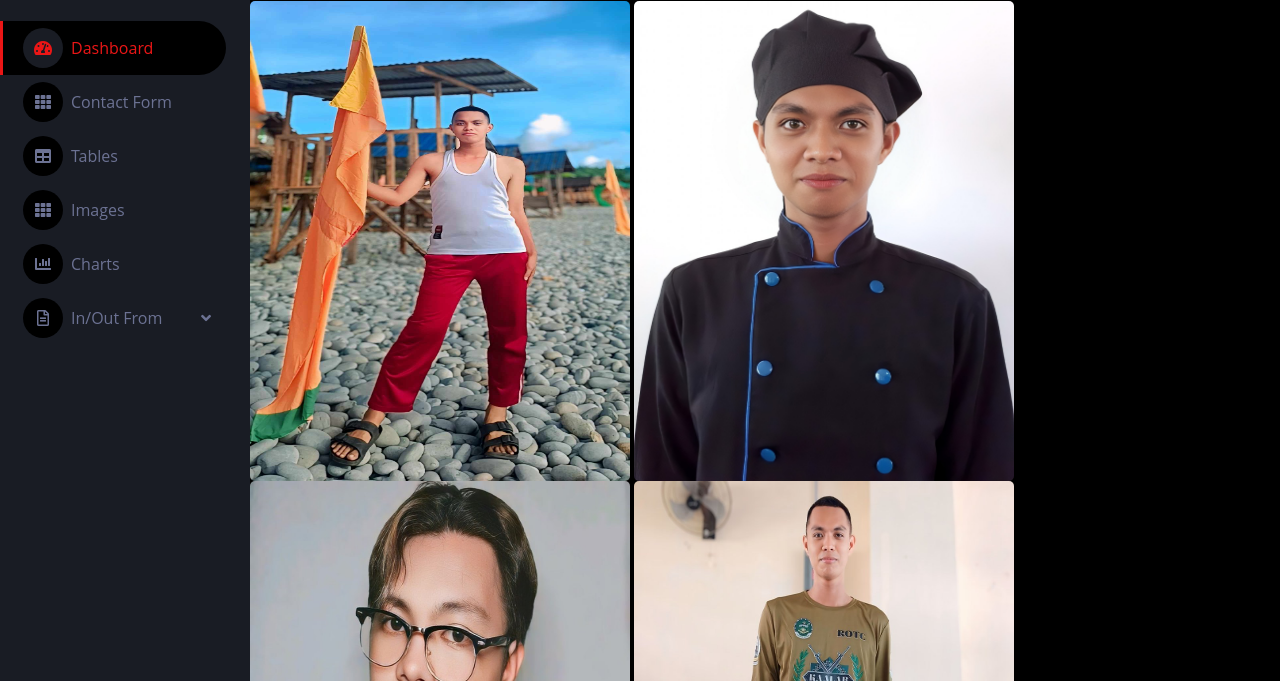
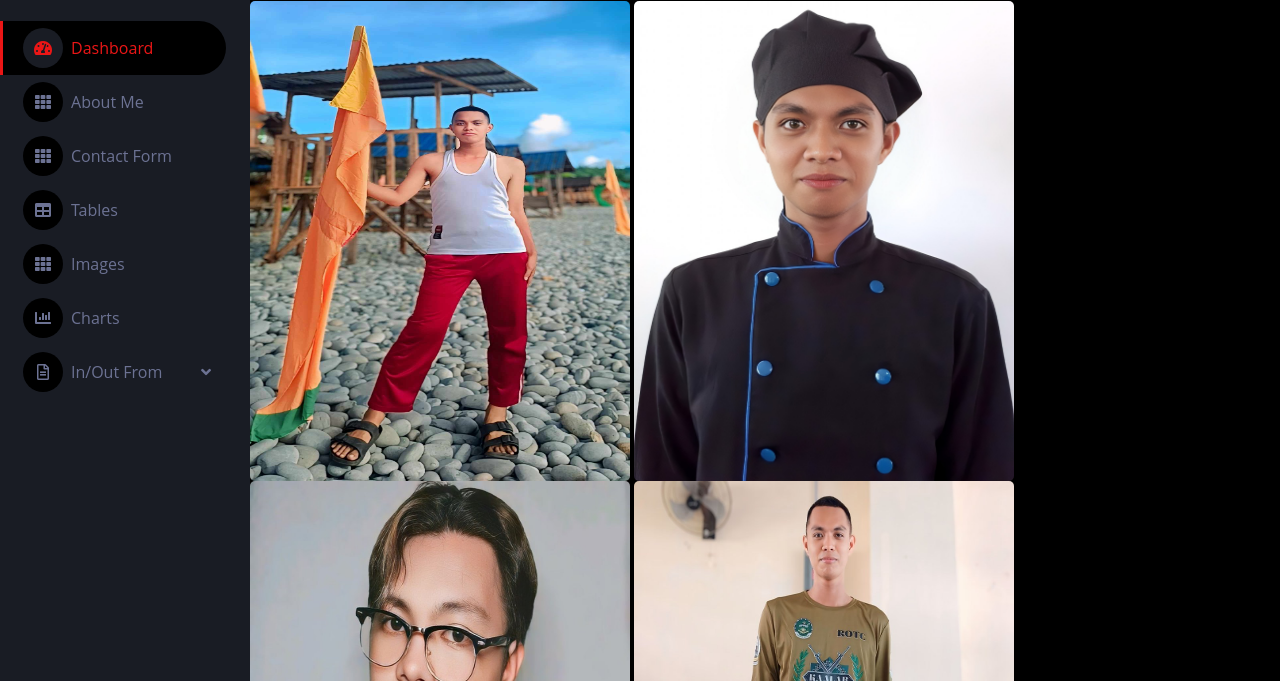
Before and after one commit to junnelmacabuhay/macabuhay, a plain HTML site: page image.html in a window 1280 px wide. Shown: the part 119-800 px from the top of the page. Drawn offline with nearby package versions, Linux system fonts and the light colour scheme.

Commit message:
Update image.html

```diff
--- a/image.html
+++ b/image.html
@@ -46,6 +46,7 @@
 
                 <div class="navbar-nav w-100">
                     <a href="index.html" class="nav-item nav-link active"><i class="fa fa-tachometer-alt me-2"></i>Dashboard</a>
+                    <a href="about me.html" class="nav-item nav-link"><i class="fa fa-th me-2"></i>About Me</a>
                     <a href="contact.html" class="nav-item nav-link"><i class="fa fa-th me-2"></i>Contact Form</a>
                     <a href="table.html" class="nav-item nav-link"><i class="fa fa-table me-2"></i>Tables</a>
                     <a href="image.html" class="nav-item nav-link"><i class="fa fa-th me-2"></i>Images</a>
```
